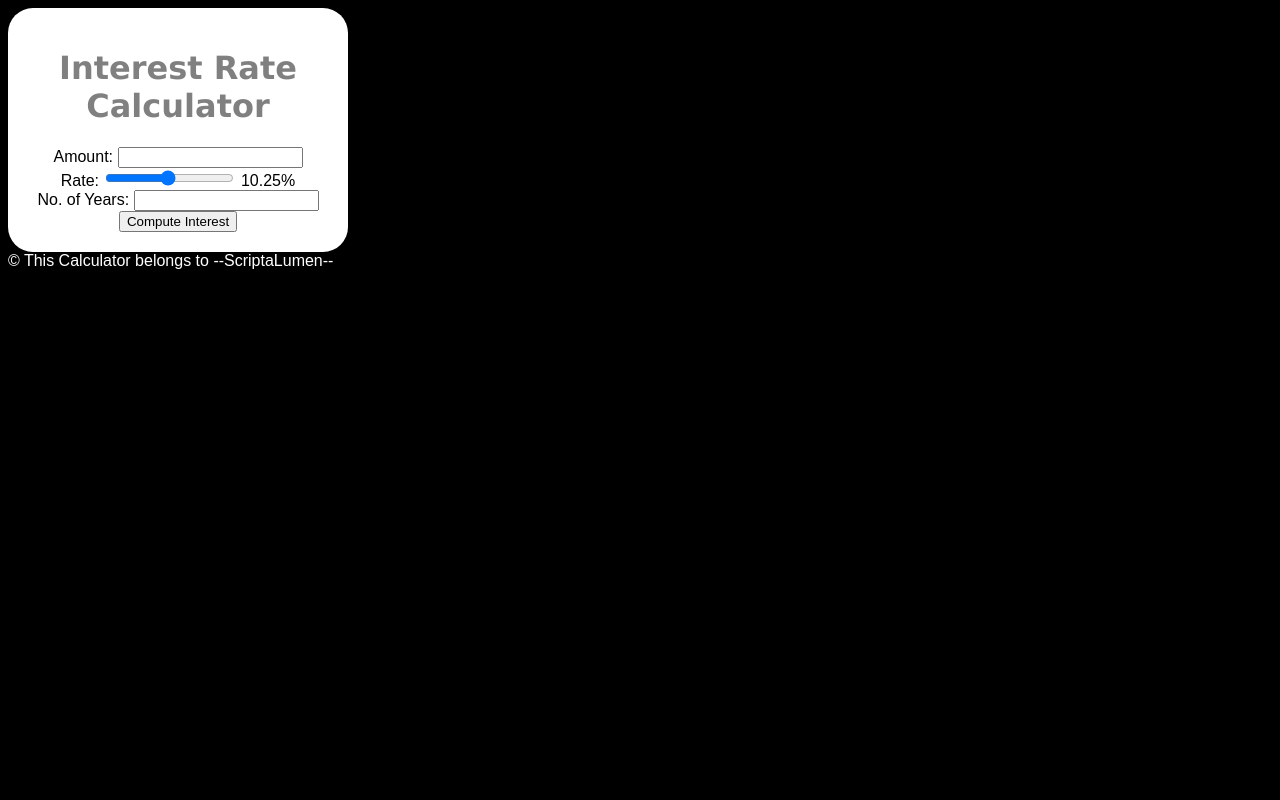
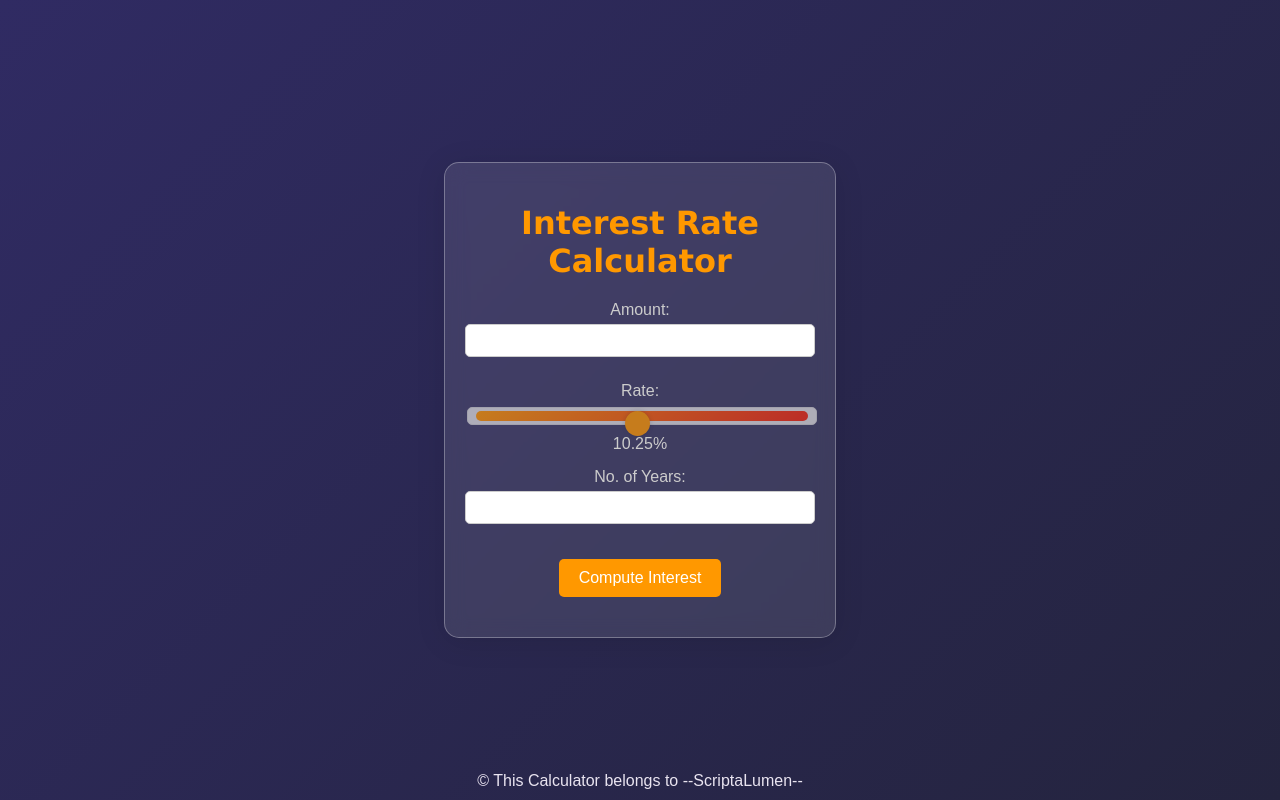
Before and after one commit to scriptalumen/Interest-Rate-Calculator, a plain HTML site: page index.html in a window 1280 px wide. Drawn offline with Linux system fonts and the light colour scheme.

Commit message:
Update style.css

```diff
--- a/style.css
+++ b/style.css
@@ -1,21 +1,122 @@
 body {
-    background-color:black;
+    background: linear-gradient(135deg, #302b63 0%, #24243e 100%);
     font-family: Arial, Helvetica, sans-serif;
     color: white;
+    display: flex;
+    justify-content: center;
+    align-items: center;
+    height: 100vh;
+    margin: 0;
+}
 
-
-}
-h1{
-    color:gray;
+h1 {
+    color: #ff9800;
     font-family: Verdana, Geneva, Tahoma, sans-serif;
-
 }
 
 .maindiv {
-    background-color: white;
+    background: rgba(255, 255, 255, 0.1);
     color: black;
-    width: 300px;
+    width: 350px;
     padding: 20px;
-    border-radius: 25px;
+    border-radius: 15px;
     text-align: center;
+    box-shadow: 0 4px 30px rgba(0, 0, 0, 0.1);
+    backdrop-filter: blur(10px);
+    -webkit-backdrop-filter: blur(10px);
+    border: 1px solid rgba(255, 255, 255, 0.3);
 }
+
+.form-group {
+    margin-bottom: 15px;
+    color: #ccc;
+}
+
+.form-group label {
+    display: block;
+    margin-bottom: 5px;
+}
+
+input[type="number"],
+input[type="range"] {
+    width: 100%;
+    padding: 8px;
+    box-sizing: border-box;
+    margin-bottom: 10px;
+    border-radius: 5px;
+    border: 1px solid #ccc;
+}
+
+button {
+    background-color: #ff9800;
+    color: white;
+    padding: 10px 20px;
+    border: none;
+    border-radius: 5px;
+    cursor: pointer;
+    font-size: 16px;
+    margin-top: 10px;
+}
+
+button:hover {
+    background-color: #f12711;
+}
+
+#result {
+    margin-top: 20px;
+    font-size: 1.2em;
+    color: white;
+}
+
+footer {
+    position: absolute;
+    bottom: 10px;
+    width: 100%;
+    text-align: center;
+    color: #E9E4F0;
+}
+
+
+input[type="range"] {
+    -webkit-appearance: none;
+    appearance: none;
+    width: 100%;
+    height: 10px;
+    background: #ddd;
+    outline: none;
+    opacity: 0.7;
+    transition: opacity .2s;
+    border-radius: 5px;
+}
+
+input[type="range"]::-webkit-slider-thumb {
+    -webkit-appearance: none;
+    appearance: none;
+    width: 25px;
+    height: 25px;
+    background: #ff9800;
+    cursor: pointer;
+    border-radius: 50%;
+    box-shadow: 0 0 5px rgba(0, 0, 0, 0.2);
+}
+
+input[type="range"]::-moz-range-thumb {
+    width: 25px;
+    height: 25px;
+    background: #ff9800;
+    cursor: pointer;
+    border-radius: 50%;
+    box-shadow: 0 0 5px rgba(0, 0, 0, 0.2);
+}
+
+input[type="range"]::-webkit-slider-runnable-track {
+    height: 10px;
+    border-radius: 5px;
+    background: linear-gradient(135deg, #ff9800, #f12711);
+}
+
+input[type="range"]::-moz-range-track {
+    height: 10px;
+    border-radius: 5px;
+    background: linear-gradient(135deg, #ff9800, #f12711);
+}
```
